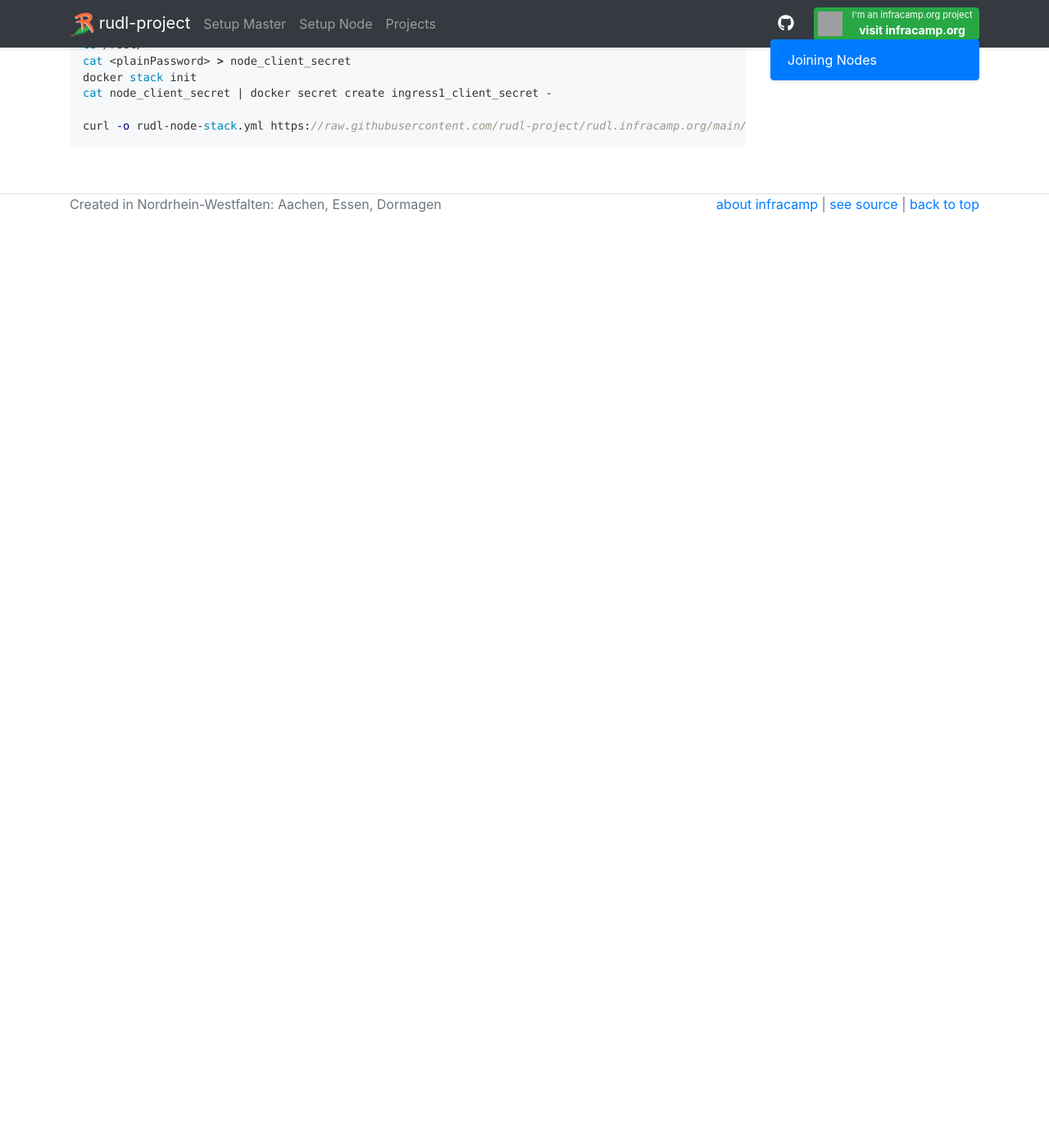
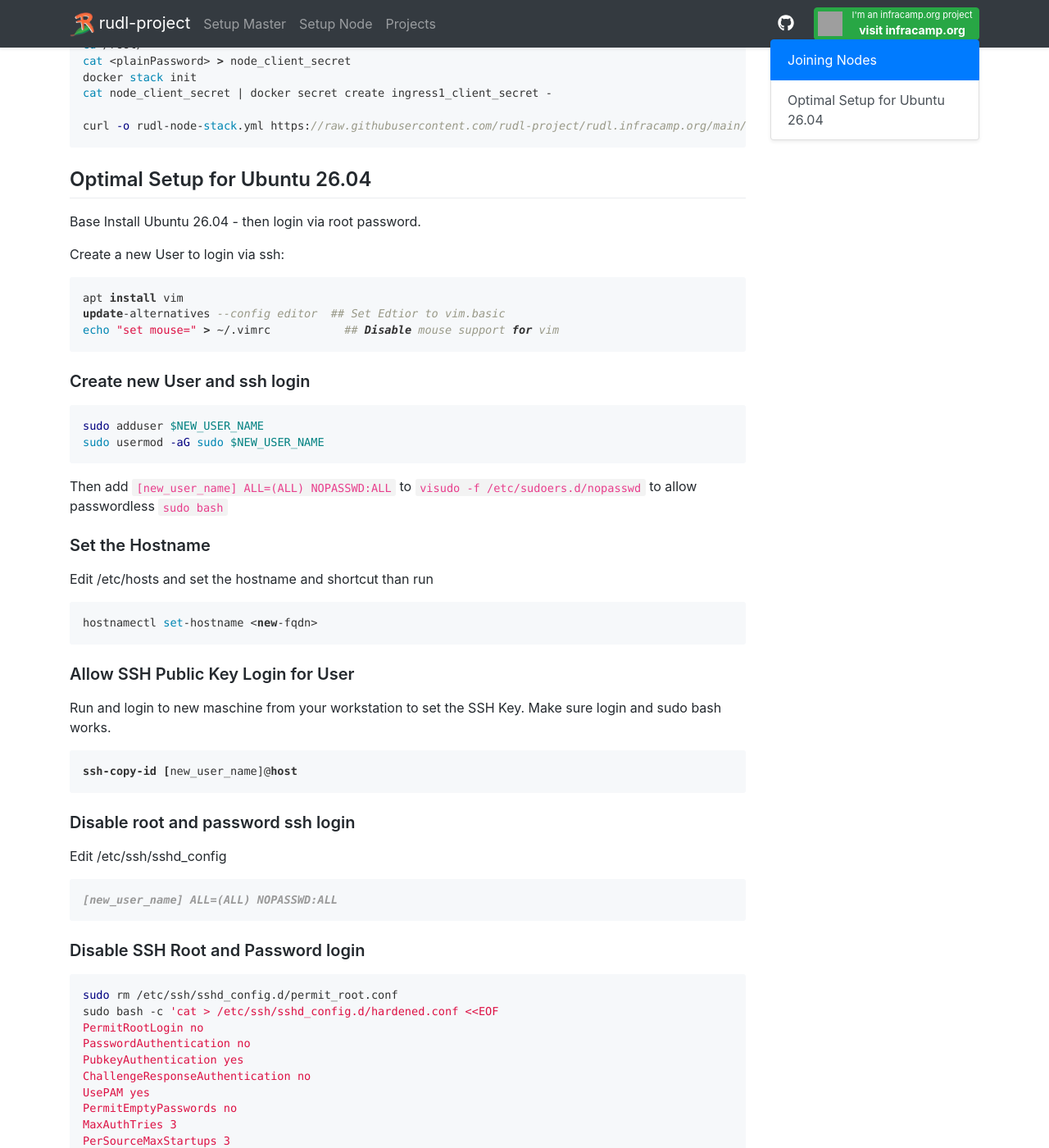
Before and after one commit to rudl-project/rudl.infracamp.org, a Jekyll site: the page built from docs/setup/node/index.md, in a window 1280 px wide and 1400 px high, scrolled down 267 px. Shown: the whole window at 82% size. Built offline with Jekyll 4.4.1, drawn with Linux system fonts in a browser that asks for light colours; nearby versions of some CDN libraries; before the commit the page ends 900 px from its top, so only the background shows below that; some of the changed text lies outside the part shown; grey boxes are pictures that could not be loaded.

Commit message:
Update index.md

````diff
--- a/docs/setup/node/index.md
+++ b/docs/setup/node/index.md
@@ -17,3 +17,69 @@ cat node_client_secret | docker secret create ingress1_client_secret -
 
 curl -o rudl-node-stack.yml https://raw.githubusercontent.com/rudl-project/rudl.infracamp.org/main/docs/setup/master/rudl-node-stack.yml
 ```
+
+
+
+## Optimal Setup for Ubuntu 26.04
+
+Base Install Ubuntu 26.04 - then login via root password.
+
+Create a new User to login via ssh:
+
+```bash
+apt install vim
+update-alternatives --config editor  ## Set Edtior to vim.basic
+echo "set mouse=" > ~/.vimrc           ## Disable mouse support for vim
+```
+
+### Create new User and ssh login
+
+
+```bash
+sudo adduser $NEW_USER_NAME
+sudo usermod -aG sudo $NEW_USER_NAME
+```
+
+Then add `[new_user_name] ALL=(ALL) NOPASSWD:ALL` to `visudo -f /etc/sudoers.d/nopasswd` to allow passwordless `sudo bash`
+
+### Set the Hostname
+
+Edit /etc/hosts and set the hostname and shortcut than run
+
+```bash
+hostnamectl set-hostname <new-fqdn>
+```
+
+### Allow SSH Public Key Login for User
+
+Run and login to new maschine from your workstation to set the SSH Key. Make sure login and sudo bash works.
+
+```bash
+ssh-copy-id [new_user_name]@host
+```
+
+### Disable root and password ssh login
+
+Edit /etc/ssh/sshd_config
+
+```
+[new_user_name] ALL=(ALL) NOPASSWD:ALL
+```
+
+
+### Disable SSH Root and Password login
+
+```
+sudo rm /etc/ssh/sshd_config.d/permit_root.conf
+sudo bash -c 'cat > /etc/ssh/sshd_config.d/hardened.conf <<EOF
+PermitRootLogin no
+PasswordAuthentication no
+PubkeyAuthentication yes
+ChallengeResponseAuthentication no
+UsePAM yes
+PermitEmptyPasswords no
+MaxAuthTries 3
+PerSourceMaxStartups 3
+PerSourcePenalties authfail:300
+EOF'
+```
````
